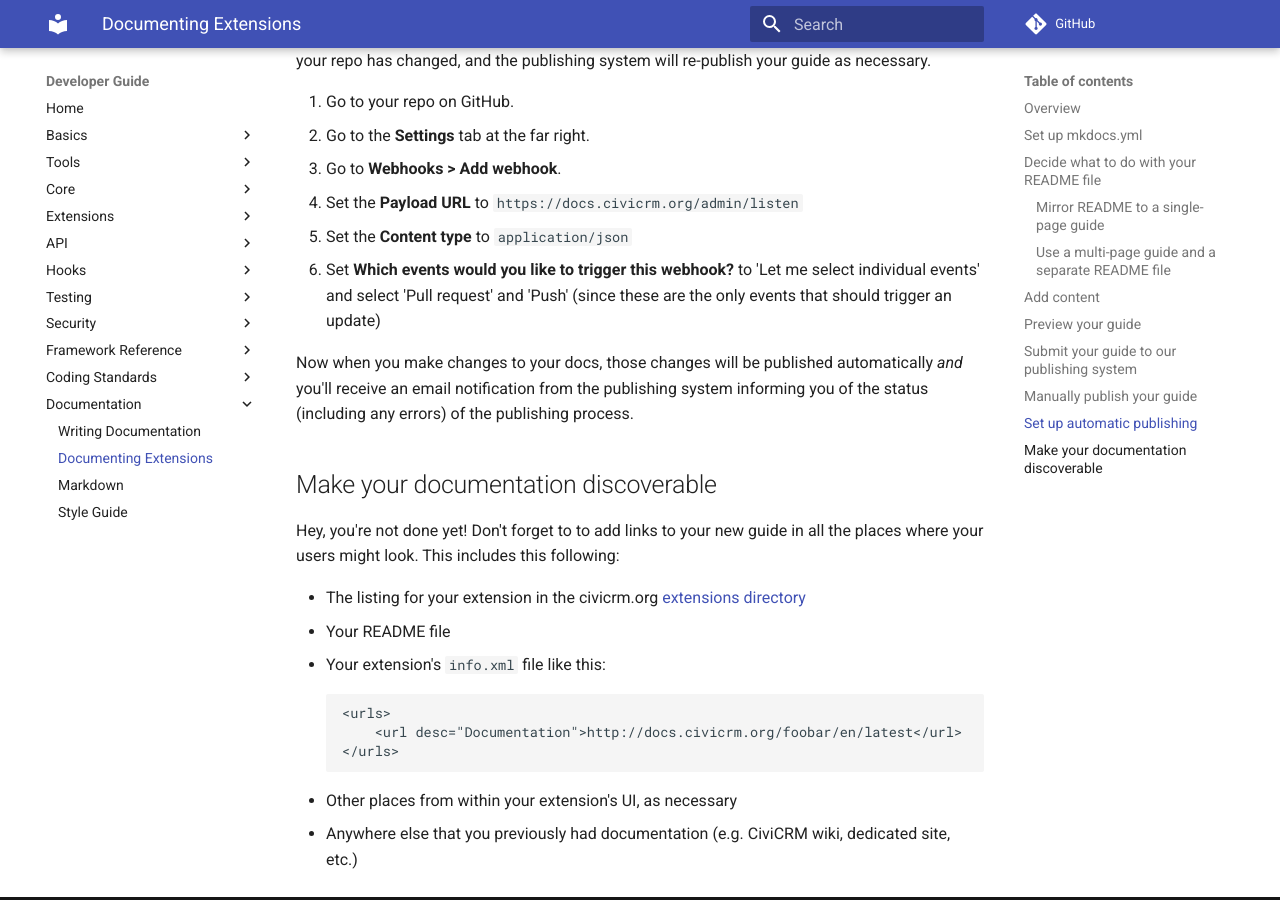
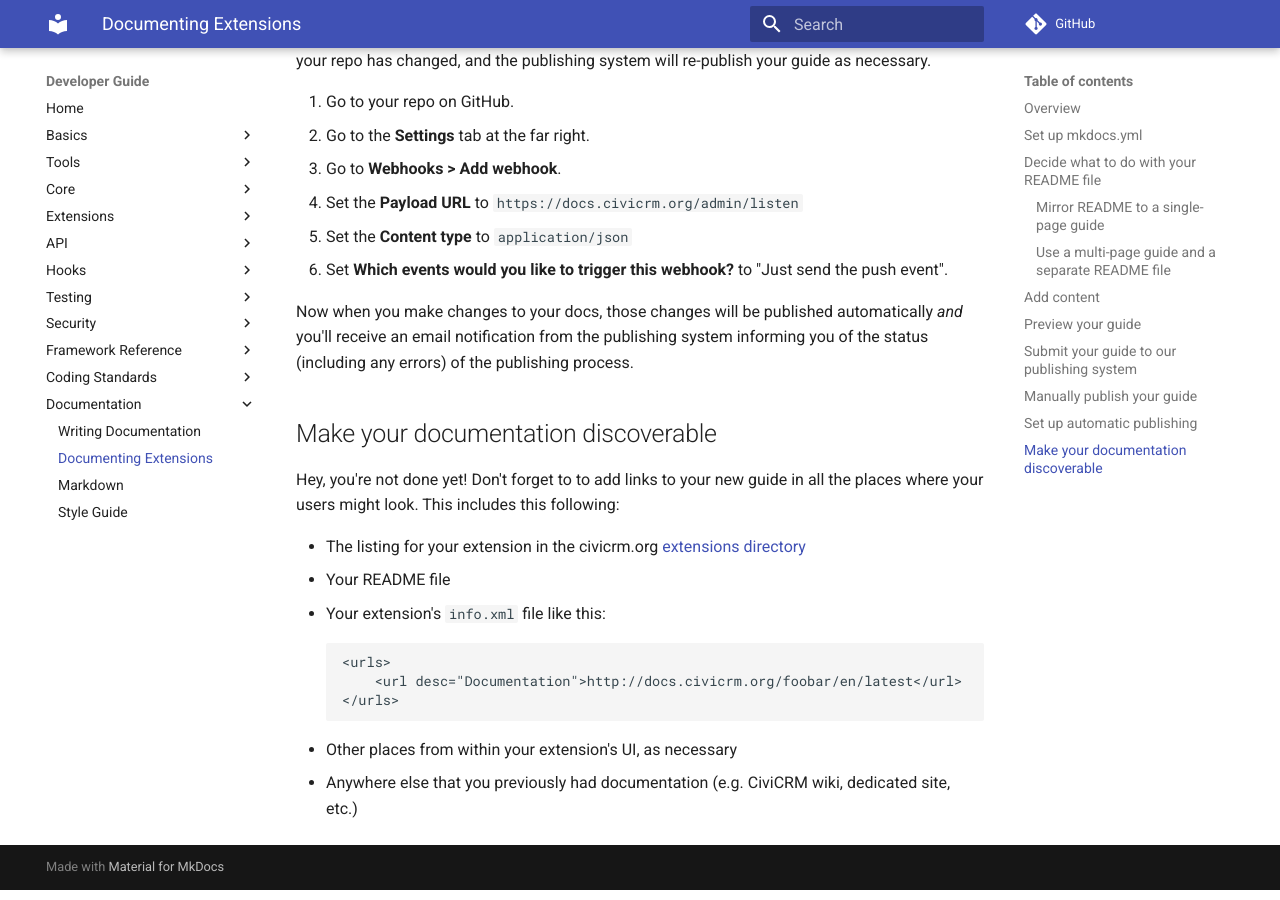
Before and after one commit to civicrm/civicrm-dev-docs, an MkDocs documentation site: the page built from docs/documentation/extensions.md, in a window 1280 px wide and 900 px high, scrolled down 4441 px. Built offline with MkDocs 1.6.1 and Material for MkDocs 9.7.7, drawn with Linux system fonts in a browser that asks for light colours; comment, search, counter and statistics services are not loaded; old or Windows-style settings are respelled for this version of MkDocs.

Commit message:
Update instructions for automatic publishing

```diff
--- a/docs/documentation/extensions.md
+++ b/docs/documentation/extensions.md
@@ -154,7 +154,7 @@
 1. Go to **Webhooks > Add webhook**.
 1. Set the **Payload URL** to `https://docs.civicrm.org/admin/listen`
 1. Set the **Content type** to `application/json`
-1. Set **Which events would you like to trigger this webhook?** to 'Let me select individual events' and select 'Pull request' and 'Push' (since these are the only events that should trigger an update)
+1. Set **Which events would you like to trigger this webhook?** to "Just send the push event".
 
 Now when you make changes to your docs, those changes will be published automatically *and* you'll receive an email notification from the publishing system informing you of the status (including any errors) of the publishing process.
 
```
